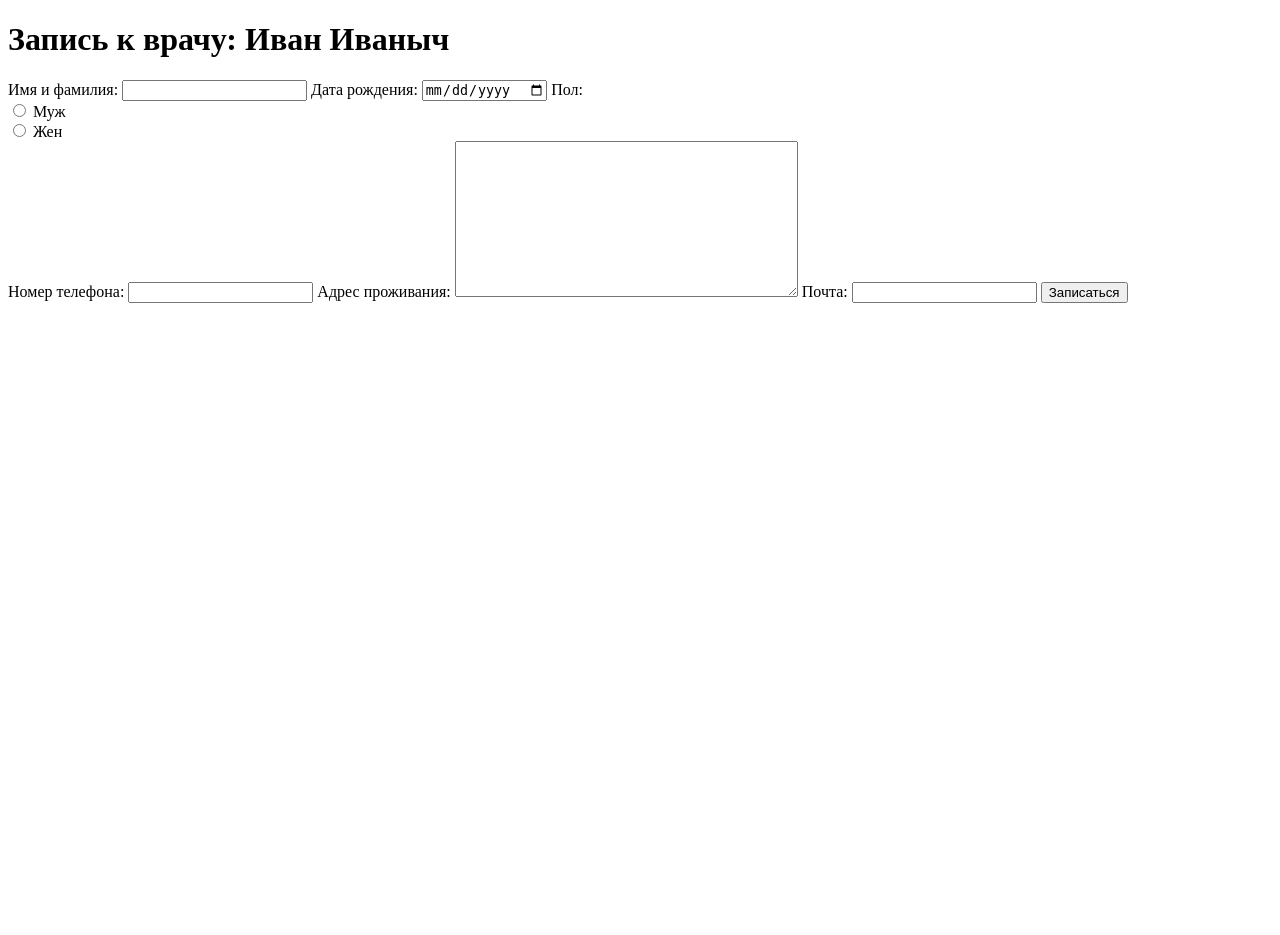
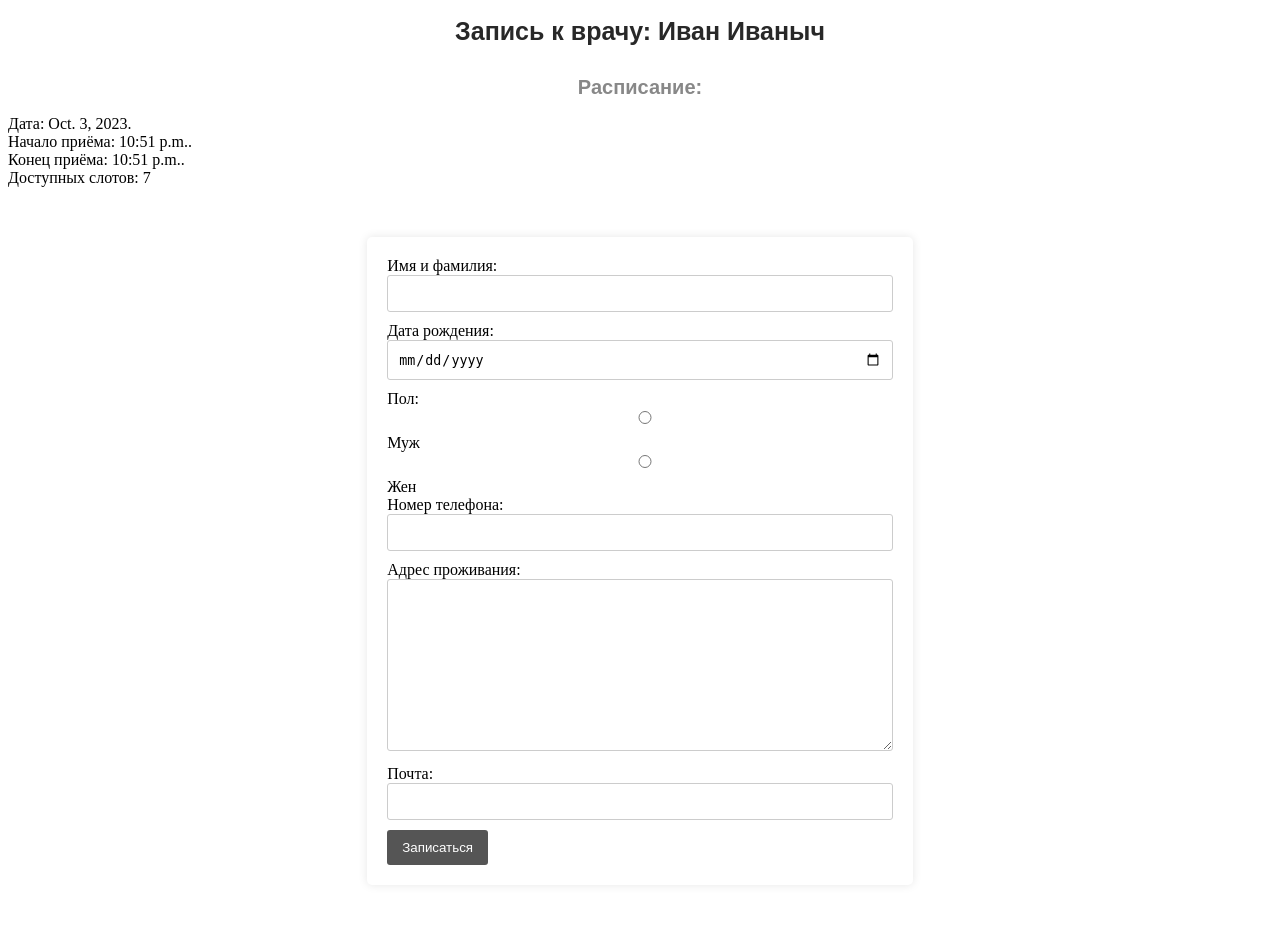
Before and after one commit to damirn29/apoint, a Django app: a page that uses apoint/doctors/templates/doctor_appoint.html in a window 1280 px wide. Before the commit the page ends 303 px from the top, so only its background shows below. Run offline with Django 4.2, Linux system fonts and the light colour scheme; data comes from the database, SQL or seed files in the repository; both versions use the stored data as it was after the commit.

Commit message:
add: registr

```diff
--- /dev/null
+++ b/apoint/doctors/static/doctors/css/index.css
@@ -0,0 +1,80 @@
+h1, h2 {
+    color: #333;
+}
+ul {
+    margin: 0;
+    padding: 0;
+    list-style: none;
+}
+ul li {
+    margin-bottom: 10px;
+}
+form {
+    margin: 50px auto;
+    width: 40%;
+    background-color: #fff;
+    padding: 20px;
+    border-radius: 5px;
+    box-shadow: 0 0 10px 0 rgba(0,0,0,0.1);
+}
+form input, form textarea, form select {
+    width: 100%;
+    box-sizing: border-box;
+    margin-bottom: 10px;
+    padding: 10px;
+    border: 1px solid #ccc;
+    border-radius: 3px;
+}
+
+form button {
+    padding: 10px 15px;
+    background-color: #555;
+    color: #fff;
+    border: none;
+    cursor: pointer;
+    border-radius: 3px;
+}
+form button:hover {
+    background-color: #333;
+}
+
+form label {
+    margin-bottom: 20px;
+}
+
+h1 {
+    color: #282828;
+    text-align: center;
+    font-family: 'Arial', sans-serif;
+    font-size: 25px;
+}
+h2 {
+    color: #888888;
+    text-align: center;
+    font-family: 'Arial', sans-serif;
+    font-size: 20px;
+    margin-top: 30px;
+}
+ul {
+    list-style-type: none;
+    padding-left: 0;
+}
+.shedule-item {
+    width: 40%;
+    border: 1px solid #CCC;
+    padding: 20px;
+    margin: 10px auto;
+    border-radius: 5px;
+}
+.shedule-item .date,
+.shedule-item .start_time,
+.shedule-item .end_time,
+.shedule-item  .available_slots{
+    color: #333;
+    font-family: 'Arial', sans-serif;
+    font-size: 18px;
+}
+
+.shedule-item .available_slots{
+    color: rgb(43, 255, 0);
+}
--- a/apoint/doctors/templates/doctor_appoint.html
+++ b/apoint/doctors/templates/doctor_appoint.html
@@ -1,11 +1,19 @@
+{% load static %}
 <!DOCTYPE html>
 <html>
 <head>
     <title>Запись к врачу</title>
+    <link rel="stylesheet" href="{% static 'doctors/css/index.css' %}">
 </head>
 <body>
     <h1>Запись к врачу: {{ doctor_name }}</h1>
-    <form method="post">
+    <h2>Расписание:</h2>
+    <ul>
+        {% for schedule in shedule %}
+            <li>Дата: {{ schedule.date }}. <br> Начало приёма: {{ schedule.start_time }}. <br> Конец приёма: {{ schedule.end_time }}. <br> Доступных слотов: {{ schedule.available_slots }}</li>
+        {% endfor %}
+    </ul>
+    <form id="appointment-form" method="post">
         {% csrf_token %}
         {{ form }}
         <button type="submit">Записаться</button>
--- a/apoint/doctors/templates/doctor_list.html
+++ b/apoint/doctors/templates/doctor_list.html
@@ -3,6 +3,7 @@
 <html>
 <head>
     <title>Список врачей</title>
+    <link rel="stylesheet" href="{% static 'doctors/css/list.css' %}">
 </head>
 <body>
     <h1>Список врачей</h1>
--- a/apoint/doctors/templates/spec_list.html
+++ b/apoint/doctors/templates/spec_list.html
@@ -1,7 +1,9 @@
+{% load static %}
 <!DOCTYPE html>
 <html>
 <head>
     <title>Список врачей</title>
+    <link rel="stylesheet" href="{% static 'doctors/css/list.css' %}">
 </head>
 <body>
     <h1>Список Направлений</h1>
--- a/apoint/doctors/views.py
+++ b/apoint/doctors/views.py
@@ -1,6 +1,6 @@
 from django.shortcuts import render
 from django.http import HttpResponse
-from .models import Specialization, Doctor
+from .models import Specialization, Doctor, Schedule, Appointment
 from .forms import DoctorАppoint
 from patients.models import Patient
 from django.shortcuts import get_object_or_404
@@ -20,20 +20,31 @@ def doctors_appoint(request, doctor_name):
     form = DoctorАppoint()
     context['form'] = form
 
+    doctor = Doctor.objects.get(name=doctor_name)
+    shedule = Schedule.objects.filter(doctor=doctor)
+    context['shedule'] = shedule
     if request.method == 'POST':
         form = DoctorАppoint(request.POST)
         if form.is_valid():
-            full_name = form.cleaned_data['full_name']
-            birth_date = form.cleaned_data['birth_date']
-            gender = form.cleaned_data['gender']
-            contact_number = form.cleaned_data['contact_number']
-            address = form.cleaned_data['address']
-            email = form.cleaned_data['email']
+            available_slot = Schedule.objects.filter(doctor=doctor, available_slots__gt=0).order_by('date', 'start_time').first()
 
-            patient = Patient(full_name=full_name, birth_date=birth_date, gender=gender,
-                              contact_number=contact_number, address=address, email=email)
-            patient.save()
+            if available_slot is not None:
+                available_slot.available_slots -= 1
+                available_slot.save()
+                patient = Patient(full_name=form.cleaned_data['full_name'],
+                                  birth_date=form.cleaned_data['birth_date'],
+                                  gender=form.cleaned_data['gender'],
+                                  contact_number=form.cleaned_data['contact_number'],
+                                  address=form.cleaned_data['address'],
+                                  email=form.cleaned_data['email'])
+                patient.save()
 
-            # Дополнительные действия после сохранения пациента
+                appointment = Appointment(patient=patient, doctor=doctor,
+                                         schedule=available_slot,
+                                         appointment_date=available_slot.date,
+                                         appointment_time=available_slot.start_time)
+                appointment.save()
 
+            else:
+                context['error'] = 'Sorry, there are no available slots at this time. Please, choose another doctor or check back later.'
     return render(request, 'doctor_appoint.html', context)
```
Also changed, not shown: apoint/doctors/static/doctors/css/list.css (added, +43 -0 lines), apoint/db.sqlite3.
